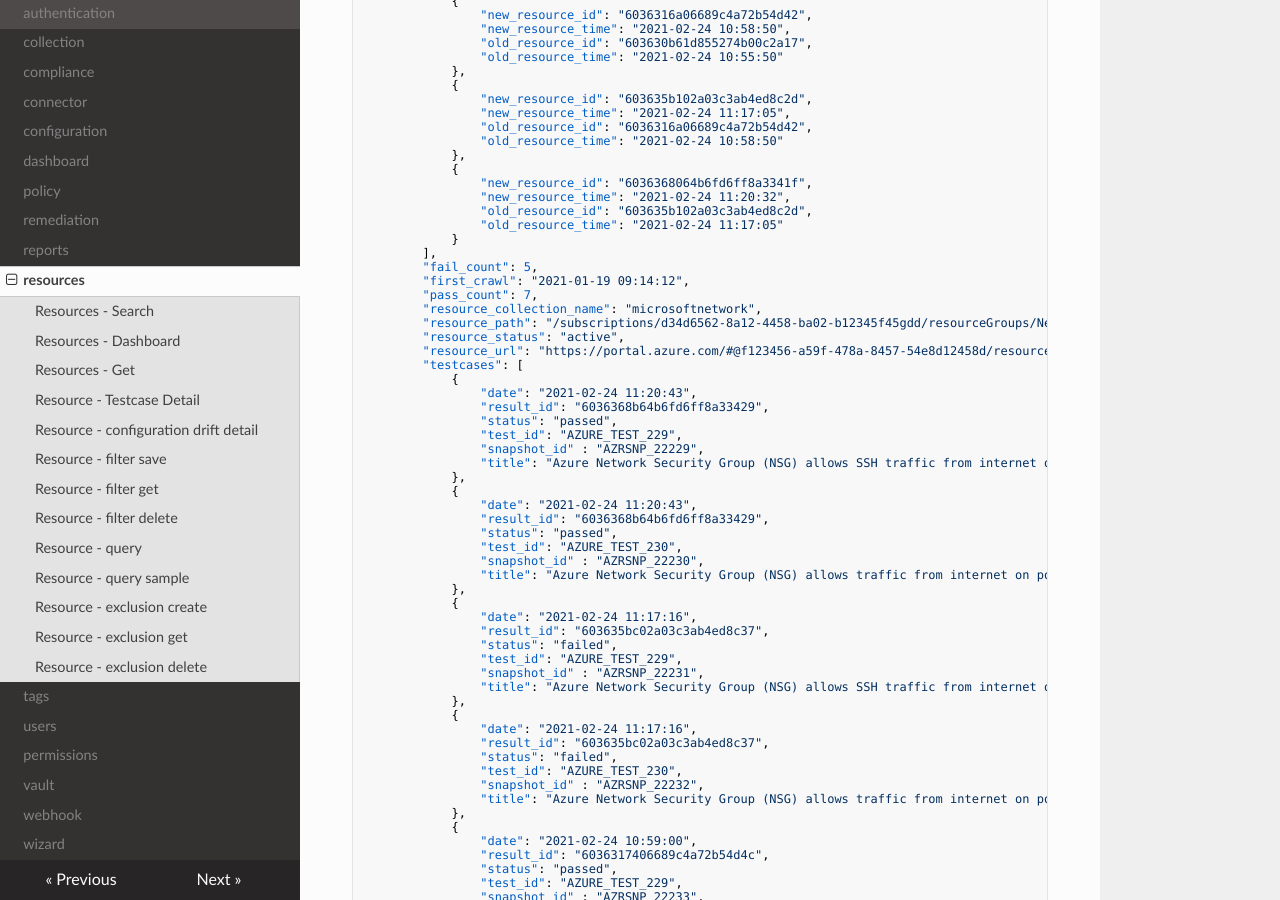
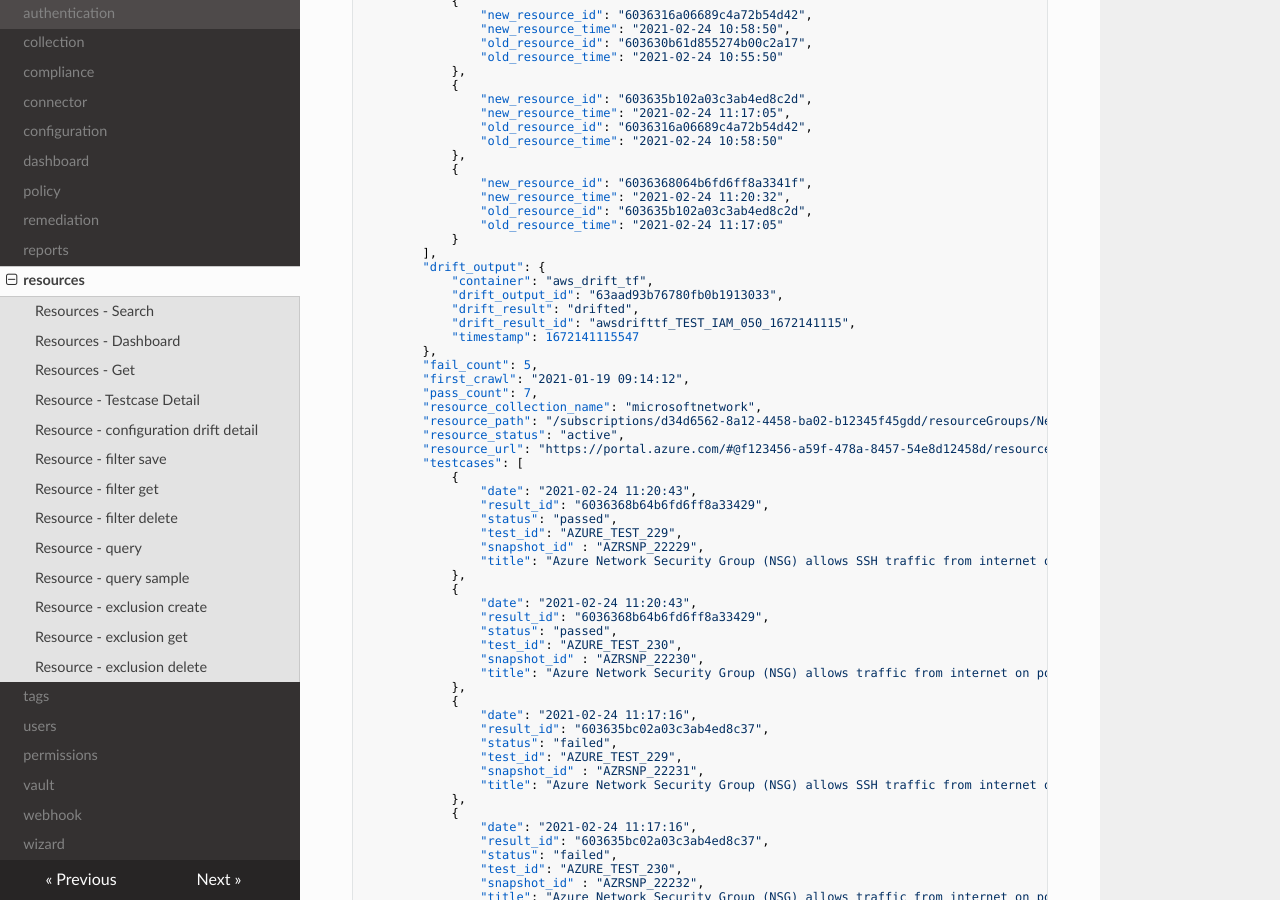
Before and after one commit to prancer-io/cloud-validation-framework, an MkDocs documentation site: the page built from docs/docs/api/resources.md, in a window 1280 px wide and 900 px high, scrolled down 4613 px. Built offline with MkDocs 1.6.1, drawn with Linux system fonts in a browser that asks for light colours; nearby versions of some CDN libraries.

Commit message:
Modified config/upload and resource/dashboard API docs

```diff
--- a/docs/docs/api/resources.md
+++ b/docs/docs/api/resources.md
@@ -261,6 +261,13 @@ curl -X GET 'https://portal.prancer.io/prancer-customer1/api/resource/dashboard?
                 "old_resource_time": "2021-02-24 11:17:05"
             }
         ],
+        "drift_output": {
+            "container": "aws_drift_tf",
+            "drift_output_id": "63aad93b76780fb0b1913033",
+            "drift_result": "drifted",
+            "drift_result_id": "awsdrifttf_TEST_IAM_050_1672141115",
+            "timestamp": 1672141115547
+        },
         "fail_count": 5,
         "first_crawl": "2021-01-19 09:14:12",
         "pass_count": 7,
```
Also changed, not shown: docs/docs/api/collection.md (+1 -1 lines).
